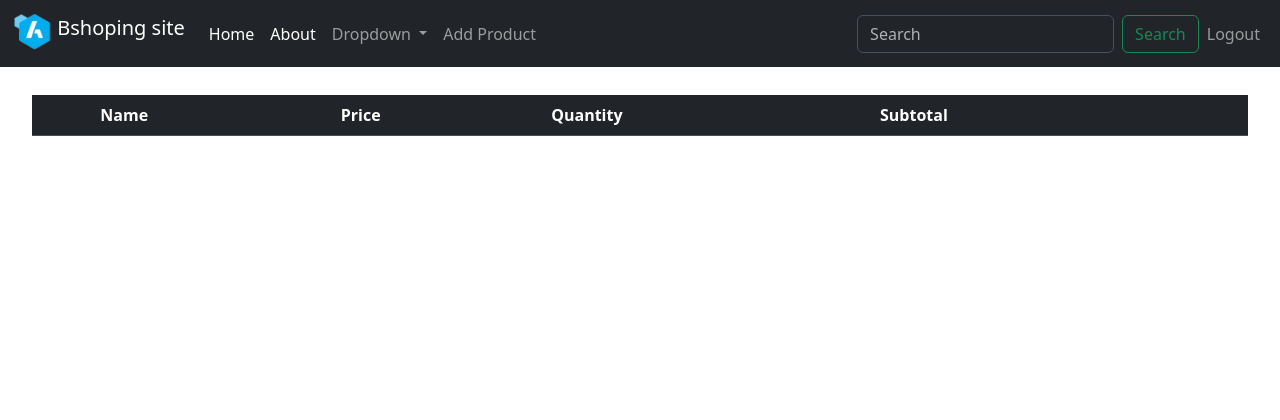
After one commit to malayankumar/Django-project_1, a Django app: page /cart/cart/ in a window 1280 px wide. The commit adds this page. Shown: the top 420 px of the page. Run offline with Django 5.2, Linux system fonts and the light colour scheme; a user stored in the database is signed in; data comes from the database, SQL or seed files in the repository; both versions use the stored data as it was after the commit; lists and menus that the app fills with data are empty.

Commit message:
cart changes

```diff
--- /dev/null
+++ b/shop419/cart/templates/cart.html
@@ -0,0 +1,41 @@
+{% extends 'base.html' %}
+
+{% block title %}
+{{user}}'s Cart
+
+{% endblock %}
+
+{% block content %}
+
+<div class="container-fluid">
+    <table class="table" data-bs-theme="dark">
+        <thead >
+            <th></th>
+            <th>Name</th>
+            <th>Price</th>
+            <th>Quantity</th>
+            <th>Subtotal</th>
+            <th></th>
+        </thead>
+        <tbody>
+        {% for item in cart_items %}
+            <tr>
+                <td><img src="{{item.product.pic.url}}" height="20px" alt=""></td>
+                <td>
+                    <a href="{% url 'prod_details' item.id %}">
+                    {{item.product.name}}
+                    </a>
+                </td>
+
+                <td>{{item.product.price}}</td>
+                <td>{{item.quantity}}</td>
+                <td>{{item.get_total_price}}</td>
+                <td><a href="" class="btn btn-danger">Remove From Cart</a></td>
+            </tr>
+        {% endfor %}
+        </tbody>
+
+    </table>
+</div>
+
+{% endblock %}
--- /dev/null
+++ b/shop419/cart/urls.py
@@ -0,0 +1,9 @@
+from django.urls import path
+
+from . import views
+
+
+urlpatterns = [
+    path('cart/', views.viewCart, name = 'view_cart'),
+    path('cart/add/<int:product_id>', views.addToCart, name = 'add_to_cart' )
+]
--- a/shop419/cart/views.py
+++ b/shop419/cart/views.py
@@ -1,3 +1,35 @@
-from django.shortcuts import render
+from django.shortcuts import render, redirect
+from mainapp.models import Product
+from .models import CartItem
+from django.contrib.auth.decorators import login_required
 
 # Create your views here.
+
+# C - Creating cart items
+@login_required
+def addToCart(request, product_id):
+    this_product = Product.objects.get(id = product_id) # fetching the product object
+    # When adding product to cart, we need to check if the same user has added the same product
+    # to cart before, in that case, we will not create a new cart item, rather just increment
+    # quantity
+
+    cart_item, created = CartItem.objects.get_or_create(product = this_product, user = request.user)
+    cart_item.quantity += 1
+    # above two statements are equivalent to `INSERT into table ... on duplicate key UPDATE ...`
+    cart_item.save() # save changes to SQL through Update
+
+    return redirect('view_cart')
+
+# R - Read Cartitems
+
+def viewCart(request):
+    template = 'cart.html'
+    cart_items = CartItem.objects.filter(user = request.user)
+    # the above statement is equivalent to : SELECT * FROM cartitem WHERE user = <USER_ID>;
+    total_price = sum(float(item.product.price) * item.quantity for item in cart_items)
+
+    context = {
+        'cart_items' : cart_items,
+        'total_price' : total_price
+    }
+    return render( request, template, context)
--- a/shop419/mainapp/templates/base.html
+++ b/shop419/mainapp/templates/base.html
@@ -57,7 +57,7 @@
                             </li>
                             {% else %}
                             <li class="nav-item">
-                                <a class="nav-link" aria-current="page" href="#">My cart</a>
+                                <a class="nav-link" aria-current="page" href="{% url 'view_cart' %}">My cart</a>
                             </li>
                         {% endif %}
                         {% endif %}
--- a/shop419/shop419/urls.py
+++ b/shop419/shop419/urls.py
@@ -21,6 +21,7 @@ from django.conf import settings
 urlpatterns = [
     path('admin/', admin.site.urls),
     path('',include('mainapp.urls')),
+    path('cart/',include('cart.urls')),
     path('auth/',include('authentication.urls')),
     path('auth/',include('django.contrib.auth.urls')),
 ]
```
Also changed, not shown: shop419/mainapp/templates/home.html (+10 -2 lines), shop419/cart/migrations/0001_initial.py (added), shop419/db.sqlite3.
